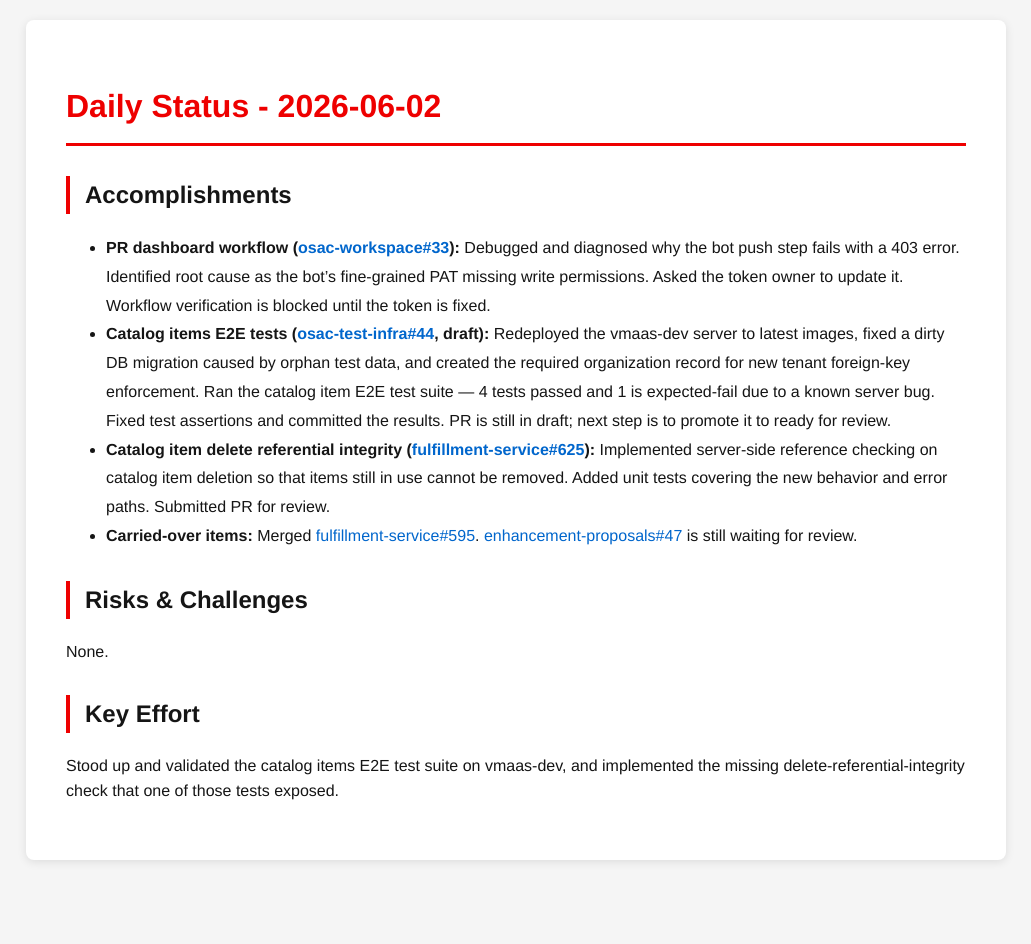
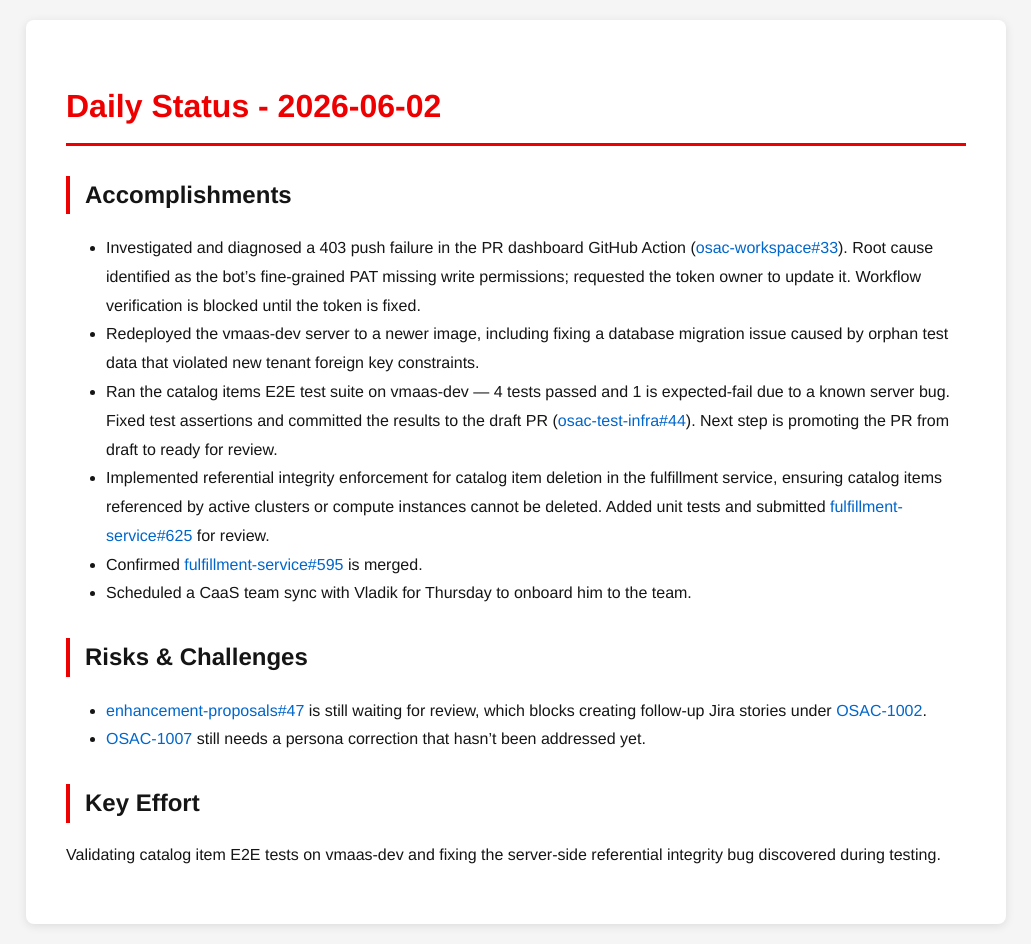
Before and after one commit to tzvatot/daily-status, a Jekyll site: the page built from 2026-06-02.md, in a window 1280 px wide. Shown: the whole page, without its empty margins (124-1155 px from the left). Built offline with Jekyll 4.4.1, drawn with Linux system fonts in a browser that asks for light colours; before the commit the page ends 900 px from its top, so only the background shows below that.

Commit message:
Daily status update - 2026-06-02

```diff
--- a/2026-06-02.md
+++ b/2026-06-02.md
@@ -7,13 +7,16 @@ date: 2026-06-02
 # Daily Status - 2026-06-02
 
 ## Accomplishments
-- **PR dashboard workflow ([osac-workspace#33](https://github.com/osac-project/osac-workspace/pull/33)):** Debugged and diagnosed why the bot push step fails with a 403 error. Identified root cause as the bot's fine-grained PAT missing write permissions. Asked the token owner to update it. Workflow verification is blocked until the token is fixed.
-- **Catalog items E2E tests ([osac-test-infra#44](https://github.com/osac-project/osac-test-infra/pull/44), draft):** Redeployed the vmaas-dev server to latest images, fixed a dirty DB migration caused by orphan test data, and created the required organization record for new tenant foreign-key enforcement. Ran the catalog item E2E test suite — 4 tests passed and 1 is expected-fail due to a known server bug. Fixed test assertions and committed the results. PR is still in draft; next step is to promote it to ready for review.
-- **Catalog item delete referential integrity ([fulfillment-service#625](https://github.com/osac-project/fulfillment-service/pull/625)):** Implemented server-side reference checking on catalog item deletion so that items still in use cannot be removed. Added unit tests covering the new behavior and error paths. Submitted PR for review.
-- **Carried-over items:** Merged [fulfillment-service#595](https://github.com/osac-project/fulfillment-service/pull/595). [enhancement-proposals#47](https://github.com/osac-project/enhancement-proposals/pull/47) is still waiting for review.
+- Investigated and diagnosed a 403 push failure in the PR dashboard GitHub Action ([osac-workspace#33](https://github.com/osac-project/osac-workspace/pull/33)). Root cause identified as the bot's fine-grained PAT missing write permissions; requested the token owner to update it. Workflow verification is blocked until the token is fixed.
+- Redeployed the vmaas-dev server to a newer image, including fixing a database migration issue caused by orphan test data that violated new tenant foreign key constraints.
+- Ran the catalog items E2E test suite on vmaas-dev — 4 tests passed and 1 is expected-fail due to a known server bug. Fixed test assertions and committed the results to the draft PR ([osac-test-infra#44](https://github.com/osac-project/osac-test-infra/pull/44)). Next step is promoting the PR from draft to ready for review.
+- Implemented referential integrity enforcement for catalog item deletion in the fulfillment service, ensuring catalog items referenced by active clusters or compute instances cannot be deleted. Added unit tests and submitted [fulfillment-service#625](https://github.com/osac-project/fulfillment-service/pull/625) for review.
+- Confirmed [fulfillment-service#595](https://github.com/osac-project/fulfillment-service/pull/595) is merged.
+- Scheduled a CaaS team sync with Vladik for Thursday to onboard him to the team.
 
 ## Risks & Challenges
-None.
+- [enhancement-proposals#47](https://github.com/osac-project/enhancement-proposals/pull/47) is still waiting for review, which blocks creating follow-up Jira stories under [OSAC-1002](https://redhat.atlassian.net/browse/OSAC-1002).
+- [OSAC-1007](https://redhat.atlassian.net/browse/OSAC-1007) still needs a persona correction that hasn't been addressed yet.
 
 ## Key Effort
-Stood up and validated the catalog items E2E test suite on vmaas-dev, and implemented the missing delete-referential-integrity check that one of those tests exposed.
+Validating catalog item E2E tests on vmaas-dev and fixing the server-side referential integrity bug discovered during testing.
```
